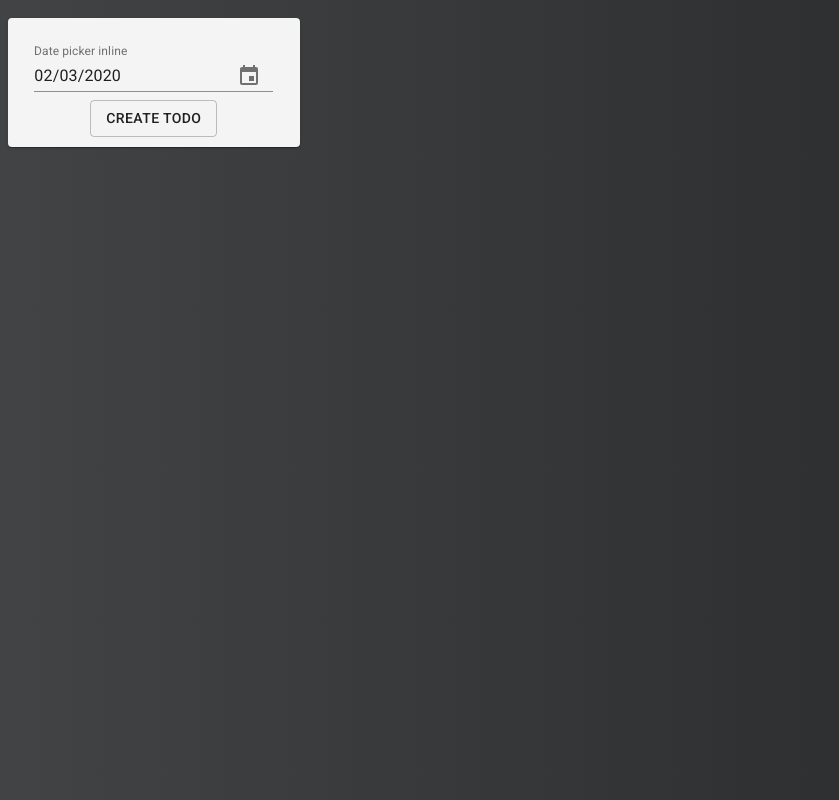
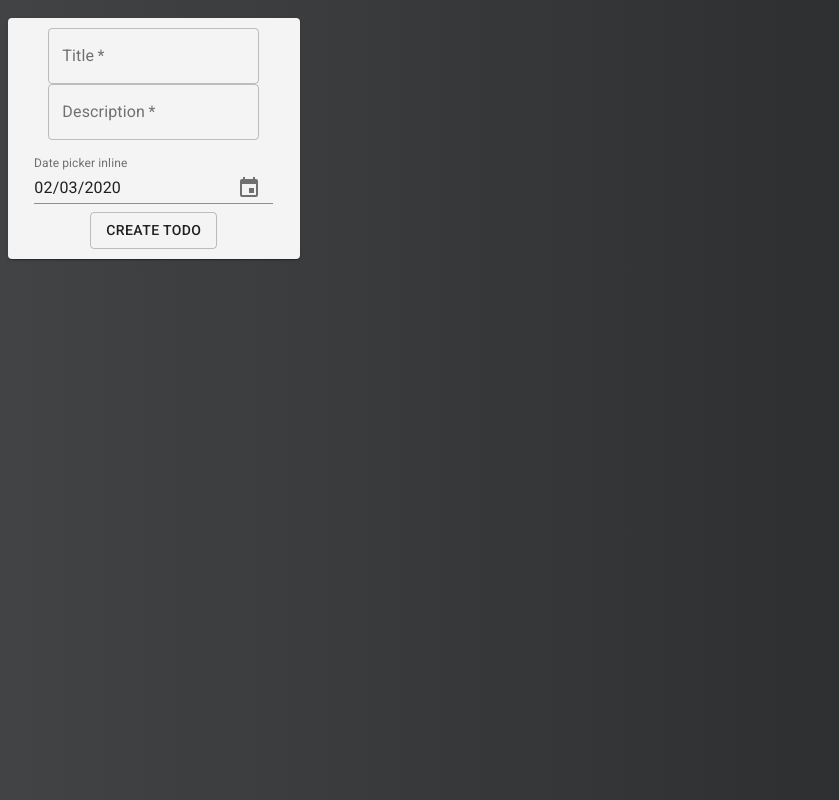
Before and after one commit to leomuzicarvalho/NodeReactTODO, a React (Create React App) app in the folder react-front-end/: page / in a window 1280 px wide. Shown: the whole page, without its empty margins (0-839 px from the left). Built offline with nearby package versions, Linux system fonts and the light colour scheme; no server answers.

Commit message:
added modifications to the form to create a new TODO

```diff
--- a/react-front-end/src/App.js
+++ b/react-front-end/src/App.js
@@ -26,10 +26,11 @@ function App() {
 
   return (
     <div className={style.app}>
+      <TodoProvider>
       <div className={style.form}>
         <Form/>
       </div>
-      <TodoProvider>
+
         <div className={style.list}>
           <TodoList/>
         </div>
--- a/react-front-end/src/Components/Form.js
+++ b/react-front-end/src/Components/Form.js
@@ -1,19 +1,24 @@
-import React, {useState} from 'react'
+import React, {useState, useContext} from 'react'
 import Box from '@material-ui/core/Box'
 import Card from '@material-ui/core/Card'
 import DateFnsUtils from '@date-io/date-fns';
 import { makeStyles } from '@material-ui/core/styles'
+import {TodoContext} from '../Contexts/TodoContext'
 import {
     MuiPickersUtilsProvider,
     KeyboardDatePicker,
   } from '@material-ui/pickers';
 import Button from '@material-ui/core/Button';
+import TextField from '@material-ui/core/TextField';
 
 
 
 const Form = () =>{
 
-    const [selectedDate, setSelectedDate] = React.useState(new Date())
+    const [selectedDate, setSelectedDate] = useState(new Date())
+    const [title, setTitle] = useState("")
+    const [description, setDescription] = useState("")
+    const [todos, setTodos] = useContext(TodoContext)
 
     const addStyle = makeStyles({
         card : {
@@ -30,18 +35,53 @@ const Form = () =>{
         setSelectedDate(date);
       };
 
+    const handleTitle = e => {
+        setTitle(e.target.value)
+    };
+
+    const handleDescription = e => {
+        setDescription(e.target.value)
+    };
+
+    const submitTodo = e =>{
+        e.preventDefault()
+
+        fetch('http://localhost:3000/todos/createTODO', {
+            method: 'POST',
+            headers: {
+                'Accept': 'application/json',
+                'Content-Type': 'application/json',
+            },
+            body: JSON.stringify({
+                title,
+                description,
+                deadline: selectedDate,
+            })
+        }).then(response => {
+            console.log(response)
+        }).catch(error => {
+            console.log(error)
+        })
+
+        setTitle("")
+        setDescription("")
+
+    }
+
     const style = addStyle()
 
     return (
         <Card className={style.card}>
-            <form>
+            <form autoComplete="off">
+                <TextField id="title" label="Title" variant="outlined" value={title} onChange={handleTitle} required/>
+                <TextField id="description" label="Description" variant="outlined" value={description} onChange={handleDescription} required/>
                 <MuiPickersUtilsProvider utils={DateFnsUtils}>
                     <KeyboardDatePicker
                         disableToolbar
                         variant="inline"
                         format="MM/dd/yyyy"
                         margin="normal"
-                        id="date-picker-inline"
+                        id="deadline"
                         label="Date picker inline"
                         value={selectedDate}
                         onChange={handleDateChange}
@@ -50,7 +90,7 @@ const Form = () =>{
                         }}
                     />
                 </MuiPickersUtilsProvider>
-                <Button variant="outlined">Create TODO</Button>
+                <Button type="submit" onClick={submitTodo} variant="outlined">Create TODO</Button>
 
             </form>
         </Card>
--- a/react-front-end/src/Components/Todo.js
+++ b/react-front-end/src/Components/Todo.js
@@ -1,5 +1,4 @@
-import React, {useContext, useState} from 'react'
-import {TodoContext} from '../Contexts/TodoContext'
+import React from 'react'
 import Box from '@material-ui/core/Box'
 import Card from '@material-ui/core/Card'
 import { makeStyles } from '@material-ui/core/styles'
--- a/react-front-end/src/Components/TodoList.js
+++ b/react-front-end/src/Components/TodoList.js
@@ -1,11 +1,11 @@
-import React, {useContext, useState} from 'react'
+import React, {useContext} from 'react'
 import {TodoContext} from '../Contexts/TodoContext'
 import Todo from './Todo'
 
 
 const TodoList = () =>{
 
-    const [todos, setTodos] = useContext(TodoContext)
+    const [todos,setTodos] = useContext(TodoContext)
 
     return(
         <>
--- a/react-front-end/src/Contexts/TodoContext.js
+++ b/react-front-end/src/Contexts/TodoContext.js
@@ -19,7 +19,7 @@ export const TodoProvider = props =>{
 
     useEffect(() => {
         getTodos()
-    }, [])
+    }, [todos])
 
     return(
         <TodoContext.Provider value={[todos, setTodos]}>
```
